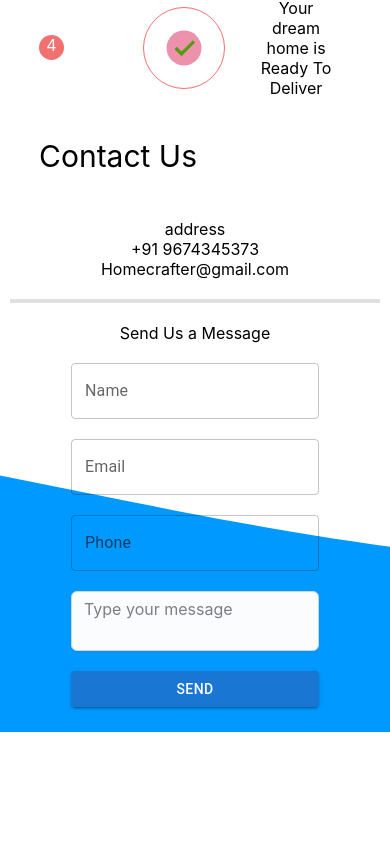
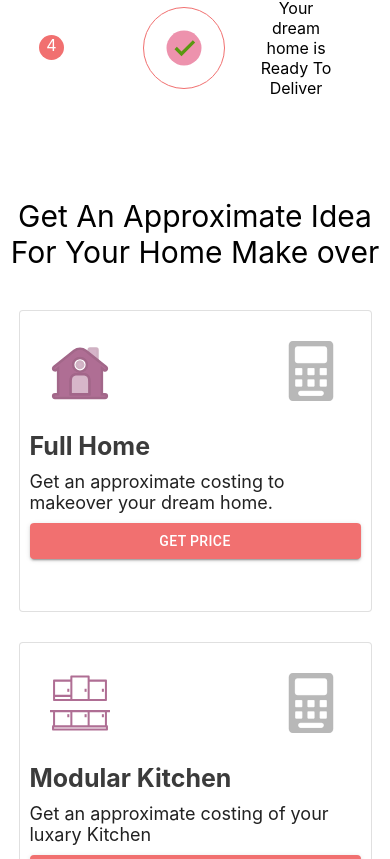
Before and after one commit to Rituraj-Saha/my-app, a React (Create React App) app: page /contact in a window 390 px wide. Shown: the part 2525-3384 px from the top of the page. Before the commit the page ends 3257 px from the top, so only its background shows below. Built offline with nearby package versions, Linux system fonts and the light colour scheme.

Commit message:
mobile adaptive

```diff
--- a/src/coponents/Home/HomeMobile.jsx
+++ b/src/coponents/Home/HomeMobile.jsx
@@ -11,6 +11,7 @@ import { useLocation } from "react-router-dom";
 import { Element, scroller } from "react-scroll";
 import PriceCal from "../price_calculator/PriceCal";
 import Contact from "../ContactUs/Contact";
+import PriceCalculatorHome from "./PriceCalculatorHome/PriceCalculatorHome";
 const HomeMobile = (props) => {
   const { state } = useLocation();
   const { targetId } = state || {};
@@ -63,6 +64,7 @@ const HomeMobile = (props) => {
 
         <HowItWorks id="how_it_works" />
         {/* <PriceCal id="price_calculator" /> */}
+        <PriceCalculatorHome id="price-calculator-home" />
         <Contact id="contact" />
       </div>
     </>
--- a/src/coponents/Home/PriceCalculatorHome/PriceCalculatorAlertDialog.jsx
+++ b/src/coponents/Home/PriceCalculatorHome/PriceCalculatorAlertDialog.jsx
@@ -15,6 +15,7 @@ import ParallelMes from "../../../res/parelledMes.png";
 import StraightMes from "../../../res/streightMes.png";
 import UshapedMes from "../../../res/ushapedmes.png";
 import { current } from "@reduxjs/toolkit";
+import useIsMobile from "../../../util/useIsMobile";
 
 const PriceCalculatorAlertDialog = (props) => {
   const areaRef = useRef("");
@@ -23,6 +24,8 @@ const PriceCalculatorAlertDialog = (props) => {
   const ksideCRef = useRef("");
   const wHeight = useRef("");
   const wWidth = useRef("");
+  const isMobile = useIsMobile();
+  console.log("mobile check alert: " + isMobile);
 
   const stage = {
     display: "flex",
@@ -579,21 +582,23 @@ const PriceCalculatorAlertDialog = (props) => {
         left: "5%",
         display: "flex",
         flex: "1",
-        zIndex: "9",
+        zIndex: "1",
+        flexDirection: isMobile ? "column" : "row",
+        overflow: "auto",
       }}
     >
       <div
         className="buttonClose"
         style={{
           display: "flex",
-          position: "absolute",
-          left: "-1%",
-          top: "-2%",
-          zIndex: "99",
+          position: "sticky",
+          left: "0%",
+          top: "1%",
+          zIndex: "1",
           background: "var(--buttonBack)",
           borderRadius: "50%",
-          width: "40px",
-          height: "40px",
+          width: "30px",
+          height: "30px",
           alignItems: "center",
           justifyContent: "center",
           cursor: "pointer",
--- a/src/coponents/Home/PriceCalculatorHome/PriceCalculatorHome.jsx
+++ b/src/coponents/Home/PriceCalculatorHome/PriceCalculatorHome.jsx
@@ -1,5 +1,5 @@
 import { React, useState } from "react";
-import { Element } from "react-scroll";
+import { Element, scroller } from "react-scroll";
 import PriceCalculatorHomeCard from "./PriceCalculatorHomeCard";
 import HomeSVGPc from "../../../res/price_calculator_svgs/home-svg-pc.svg";
 import "./PriceHomeCalculator.css";
@@ -9,6 +9,8 @@ import CalcuteSvgPc from "../../../res/price_calculator_svgs/calculator-svg-pc.s
 import PriceCalculatorAlertDialog from "./PriceCalculatorAlertDialog";
 import { resetStore } from "../../../app/action";
 import { useDispatch } from "react-redux";
+
+import useIsMobile from "../../../util/useIsMobile";
 const PriceCalculatorHome = () => {
   const questions = {
     fullHome: {
@@ -24,6 +26,13 @@ const PriceCalculatorHome = () => {
     setOpenDialog(false);
   };
   const handleOpenDialog = () => {
+    scroller.scrollTo("price-calculator-home", {
+      to: "price-calculator-home",
+      spy: true,
+      smooth: true,
+      duration: 500,
+      offset: -300,
+    });
     setOpenDialog(true);
   };
   return (
@@ -37,9 +46,16 @@ const PriceCalculatorHome = () => {
       </span>
 
       {openDialog && (
-        <PriceCalculatorAlertDialog handleCloseClick={handleCloseClick} />
+        <PriceCalculatorAlertDialog
+          handleCloseClick={handleCloseClick}
+          id="PriceCalculatorAlertDialog"
+        />
       )}
-      <div className="priceCalculatorCards">
+      <div
+        className={
+          useIsMobile() ? "priceCalculatorCardsMobile" : "priceCalculatorCards"
+        }
+      >
         <PriceCalculatorHomeCard
           image={HomeSVGPc}
           imageright={CalcuteSvgPc}
--- a/src/coponents/Home/PriceCalculatorHome/PriceCalculatorHomeCard.jsx
+++ b/src/coponents/Home/PriceCalculatorHome/PriceCalculatorHomeCard.jsx
@@ -1,10 +1,11 @@
-import React from "react";
+import React, { useState, useEffect } from "react";
 import Card from "@mui/material/Card";
 import CardContent from "@mui/material/CardContent";
 import { Scale } from "@mui/icons-material";
 import { Button } from "@mui/material";
 import { useDispatch, useSelector } from "react-redux";
 import { selectTypeOfSpace } from "../../../features/priceCalState/typeOfSpaceSlice";
+import useIsMobile from "../../../util/useIsMobile";
 
 const PriceCalculatorHomeCard = (props) => {
   const dispatch = useDispatch();
@@ -12,8 +13,17 @@ const PriceCalculatorHomeCard = (props) => {
     dispatch(selectTypeOfSpace(props.title));
     return props.handleOpenDialog();
   };
+  const isMobile = useIsMobile();
   return (
-    <Card variant="outlined" sx={{ width: "25%", height: "300px" }}>
+    <Card
+      variant="outlined"
+      sx={{
+        width: () => {
+          return isMobile ? "90%" : "25%";
+        },
+        height: "300px",
+      }}
+    >
       <div
         className="parent"
         style={{
--- a/src/coponents/Home/PriceCalculatorHome/PriceHomeCalculator.css
+++ b/src/coponents/Home/PriceCalculatorHome/PriceHomeCalculator.css
@@ -2,6 +2,15 @@
   display: flex;
   align-items: center;
   justify-content: center;
+  gap: 30px;
+  flex-direction: row;
+}
+.priceCalculatorCardsMobile {
+  display: flex;
+  align-items: center;
+  justify-content: center;
+  flex-direction: column;
+  width: 100vw;
   gap: 30px;
 }
 .price-calculator-home {
```
